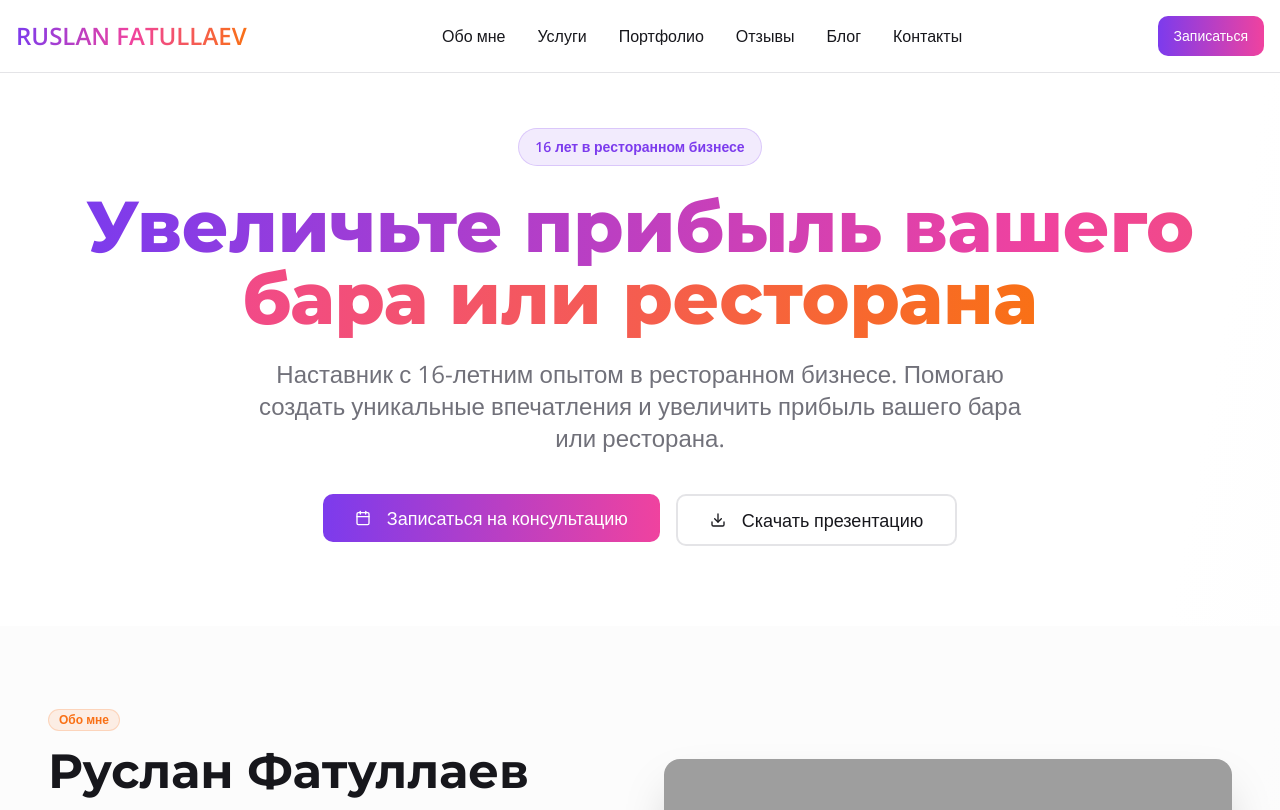
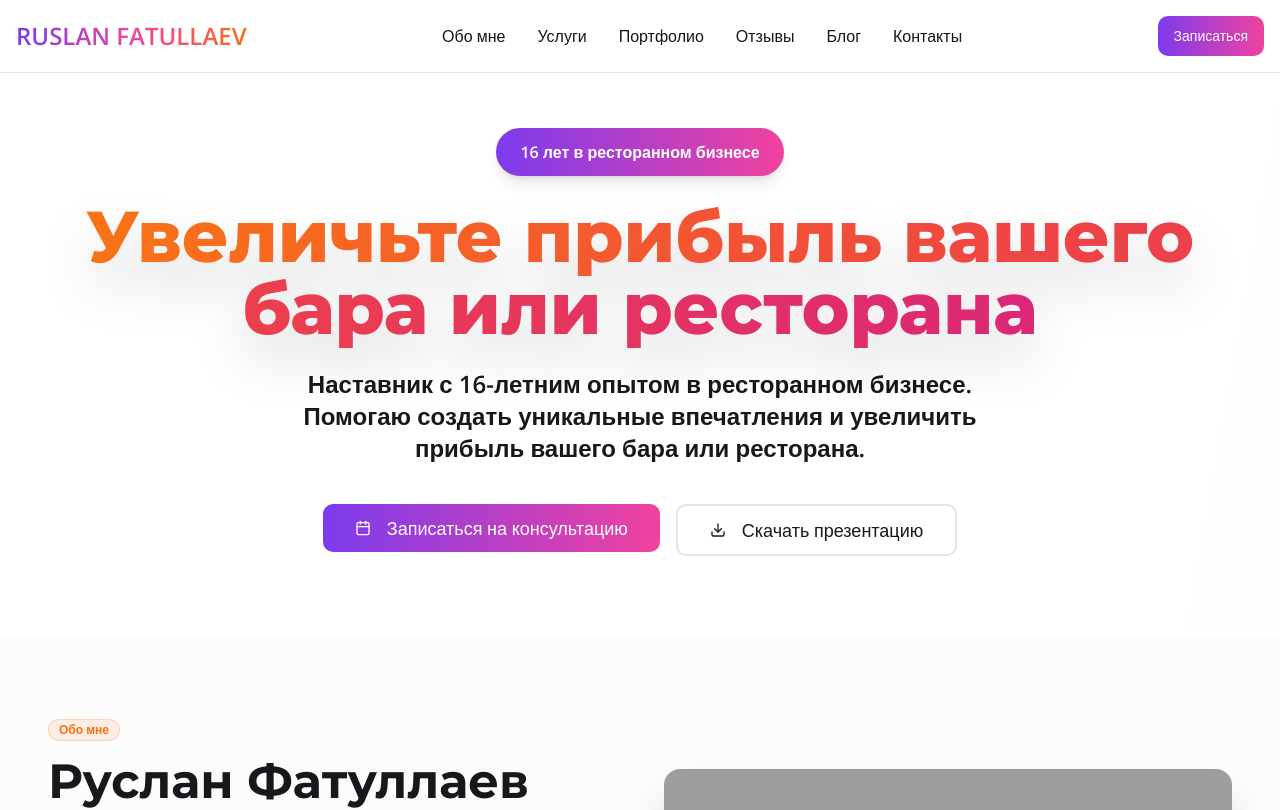
Before and after one commit to pr-poehali-dev/ruslan-consulting-project-1, a React (Vite) app: page / in a window 1280 px wide. Shown: the top 810 px of the page. Built offline with nearby package versions, Linux system fonts and the light colour scheme; grey boxes are pictures that could not be loaded.

Commit message:
style: выделить цвет текста на главной

```diff
--- a/src/pages/Index.tsx
+++ b/src/pages/Index.tsx
@@ -308,15 +308,15 @@ const Index = () => {
 
       <section className="pt-32 pb-20 px-4">
         <div className="container mx-auto text-center animate-fade-in">
-          <Badge className="mb-6 bg-primary/10 text-primary border-primary/20 text-sm px-4 py-2">
+          <Badge className="mb-6 bg-gradient-to-r from-primary to-accent text-white border-0 text-base px-6 py-3 shadow-lg">
             {content.hero.badge}
           </Badge>
           <h1 className="text-5xl md:text-7xl font-extrabold mb-6 leading-tight">
-            <span className="bg-gradient-to-r from-primary via-accent to-secondary bg-clip-text text-transparent">
+            <span className="bg-gradient-to-r from-orange-500 via-red-500 to-pink-600 bg-clip-text text-transparent drop-shadow-2xl">
               {content.hero.title}
             </span>
           </h1>
-          <p className="text-xl md:text-2xl text-muted-foreground mb-10 max-w-3xl mx-auto">
+          <p className="text-xl md:text-2xl text-foreground font-semibold mb-10 max-w-3xl mx-auto">
             {content.hero.subtitle}
           </p>
           <div className="flex flex-col sm:flex-row gap-4 justify-center">
```
